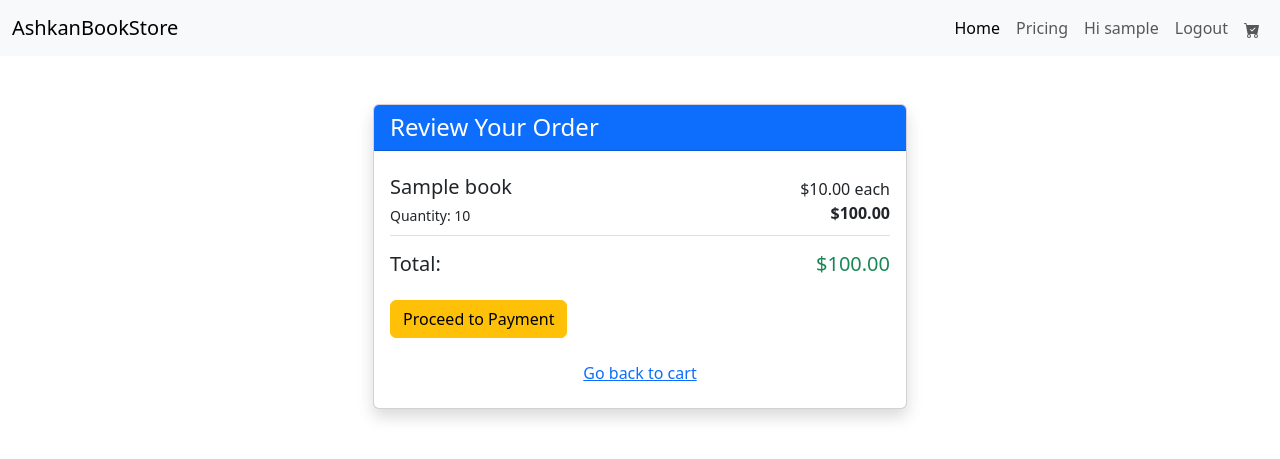
After one commit to AsHkAn-Django/django-ecommerce, a Django app: a page that uses payment/templates/payment/process.html in a window 1280 px wide. The commit adds this page. Shown: the top 459 px of the page. Run offline with Django 5.2, Linux system fonts and the light colour scheme; a user stored in the database is signed in; tables that the repository leaves empty hold one stand-in row (values such as "Sample post"); some libraries are stand-ins or nearby versions.

Commit message:
add payment views and urls

```diff
--- a/bookStore/urls.py
+++ b/bookStore/urls.py
@@ -26,7 +26,9 @@ urlpatterns = [
     path('accounts/', include('django.contrib.auth.urls')),
     path('accounts/', include('registration.urls')),
     path('api/v1/', include('myApp.api_urls', namespace='api')),
-    path('cart/', include('cart.urls')),
+    path('cart/', include('cart.urls', namespace='cart')),
+    path('order/', include('order.urls', namespace='order')),
+    path('payment', include('payment.urls', namespace='payment')),
     path('', include('myApp.urls', namespace='myApp')),
 ]
 
--- a/cart/templates/cart/cart_list.html
+++ b/cart/templates/cart/cart_list.html
@@ -39,7 +39,7 @@
 
                 <div class="d-flex justify-content-between align-items-center mt-4">
                     <h4>Total: <strong>${{ cart.get_total_cost }}</strong></h4>
-                    <a href="{% url 'order:order_create' %}" class="btn btn-success btn-lg">Proceed to Payment</button>
+                    <a href="{% url 'order:order_create' %}" class="btn btn-success btn-lg">Proceed to Payment</a>
                 </div>
             </div>
         {% else %}
--- a/order/urls.py
+++ b/order/urls.py
@@ -5,6 +5,6 @@ from django.urls import path
 app_name = 'order'
 
 urlpatterns = [
-    path('crerate/', views.order_create, name='order_create'),
+    path('create/', views.order_create, name='order_create'),
     path('my-order-list/', views.my_orders_list, name='my_orders_list'),
 ]
--- a/order/views.py
+++ b/order/views.py
@@ -23,9 +23,9 @@ def order_create(request):
             for item in cart_items:
                 OrderItem.objects.create(order=order, book=item.book, price=item.book.price, quantity=item.quantity)
             return redirect('payment:process', order_id=order.id)
-        else:
-            form = OrderForm()
-        return render(request, 'order/order_create.html', {'form': form})
+    else:
+        form = OrderForm()
+    return render(request, 'order/order_create.html', {'form': form})
 
 
 @login_required
--- /dev/null
+++ b/payment/templates/payment/process.html
@@ -0,0 +1,45 @@
+{% extends "base.html" %}
+
+{% block content %}
+<div class="container my-5">
+  <div class="row justify-content-center">
+    <div class="col-md-6">
+      <div class="card shadow rounded">
+        <div class="card-header bg-primary text-white">
+          <h4 class="mb-0">Review Your Order</h4>
+        </div>
+        <div class="card-body">
+
+          {% for item in order.items.all %}
+          <div class="d-flex justify-content-between align-items-center border-bottom py-2">
+            <div>
+              <h5 class="mb-1">{{ item.book.title }}</h5>
+              <small>Quantity: {{ item.quantity }}</small>
+            </div>
+            <div class="text-end">
+              <p class="mb-0">${{ item.price }} each</p>
+              <p class="mb-0"><strong>${{ item.get_cost|floatformat:2 }}</strong></p>
+            </div>
+          </div>
+          {% endfor %}
+
+          <div class="d-flex justify-content-between align-items-center mt-3">
+            <h5 class="mb-0">Total:</h5>
+            <h5 class="mb-0 text-success">${{ order.get_total_cost|floatformat:2 }}</h5>
+          </div>
+
+          <form method="post" class="mt-4">
+            {% csrf_token %}
+            <button type="submit" class="btn btn-warning text-center">Proceed to Payment</button>
+          </form>
+
+          <div class="text-center mt-3">
+            <a href="{% url 'cart:cart_list' %}" class="btn btn-link">Go back to cart</a>
+          </div>
+
+        </div>
+      </div>
+    </div>
+  </div>
+</div>
+{% endblock %}
--- /dev/null
+++ b/payment/urls.py
@@ -0,0 +1,12 @@
+from . import views
+from django.urls import path
+
+
+app_name = 'payment'
+
+urlpatterns = [
+    path('process/<int:order_id>/', views.payment_process, name='process'),
+    path('completed/', views.process_completed, name='completed'),
+    path('canceled/', views.process_canceled, name='canceled'),
+
+]
--- a/payment/views.py
+++ b/payment/views.py
@@ -1,3 +1,53 @@
-from django.shortcuts import render
+from django.shortcuts import render, get_object_or_404, redirect
+from decimal import Decimal
+import stripe
+from django.conf import settings
+from django.urls import reverse
+from order.models import Order
 
-# Create your views here.
+
+stripe.api_key = settings.STRIPE_SECRET_KEY
+stripe.api_version = settings.STRIPE_API_VERSION
+
+
+def payment_process(request, order_id):
+    order = get_object_or_404(Order, id=order_id, user=request.user)
+
+    if request.method == 'POST':
+        success_url = request.build_absolute_uri(reverse('payment:completed'))
+        cancel_url = request.build_absolute_uri(reverse('payment:canceled'))
+        session_data = {
+            'mode': 'payment',
+            'client_reference_id': order_id,
+            'success_url': success_url,
+            'cancel_url': cancel_url,
+            'line_items': []
+        }
+
+        for item in order.items.all():
+            session_data['line_items'].append(
+                {
+                    'price_data': {
+                        'unit_amount': int(item.price * Decimal('100')),
+                        'currency': 'usd',
+                        'product_data': {
+                            'name': item.book.title,
+                        },
+                    },
+                    'quantity': item.quantity,
+                }
+            )
+
+        session = stripe.checkout.Session.create(**session_data)
+        return redirect(session.url, code=303)
+
+    else:
+        return render(request, 'payment/process.html', {'order': order})
+
+
+def process_completed(request):
+    return render(request, 'payment/completed.html')
+
+
+def process_canceled(request):
+    return render(request, 'payment/canceled.html')
```
Also changed, not shown: bookStore/settings.py (+7 -0 lines), payment/templates/payment/canceled.html (added, +11 -0 lines), payment/templates/payment/completed.html (added, +13 -0 lines).
